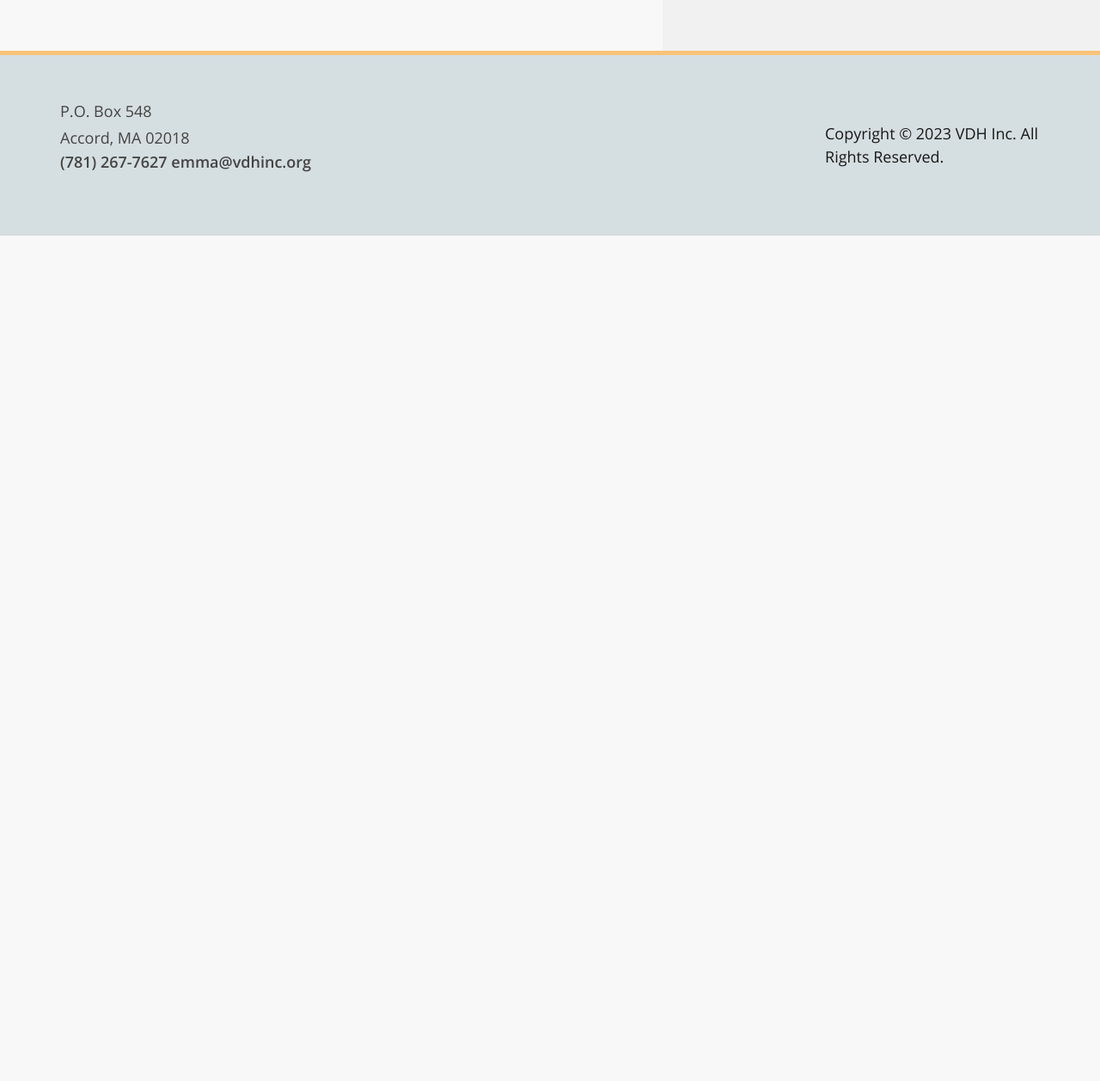
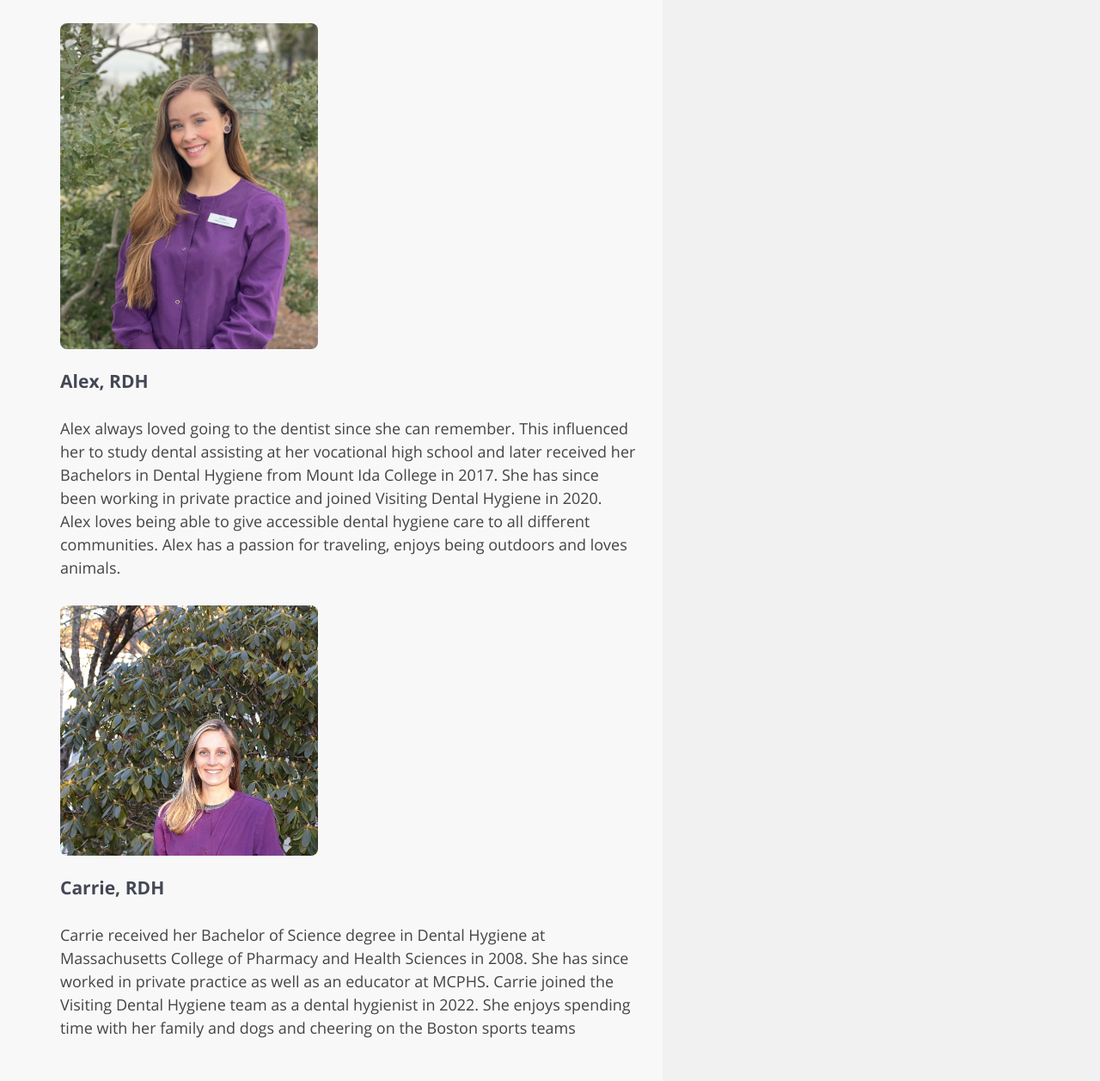
Before and after one commit to vdhdev/vdhdev.github.io, a plain HTML site: page about.html in a window 1280 px wide. Shown: the part 4455-5712 px from the top of the page at 86% size. Before the commit the page ends 4729 px from the top, so only its background shows below. Drawn offline with Linux system fonts and the light colour scheme.

Commit message:
Deploying to gh-pages from @ vdhdev/vdhdev.github.io@f9d9921f2e1ef69b1f5c3aed68d68876494b8b1b 🚀

```diff
--- a/about.html
+++ b/about.html
@@ -400,6 +400,37 @@
       </p>
     </div>
   </div>
+
+  <div class="worker">
+    <img src="/img/workers/alex.jpg" scale="0" />
+    <div class="writing">
+      <h3>Alex, RDH</h3>
+      <p>
+        Alex always loved going to the dentist since she can remember. This
+        influenced her to study dental assisting at her vocational high school
+        and later received her Bachelors in Dental Hygiene from Mount Ida
+        College in 2017. She has since been working in private practice and
+        joined Visiting Dental Hygiene in 2020. Alex loves being able to give
+        accessible dental hygiene care to all different communities. Alex has a
+        passion for traveling, enjoys being outdoors and loves animals.
+      </p>
+    </div>
+  </div>
+
+  <div class="worker">
+    <img src="/img/workers/carrie.jpg" scale="0" />
+    <div class="writing">
+      <h3>Carrie, RDH</h3>
+      <p>
+        Carrie received her Bachelor of Science degree in Dental Hygiene at
+        Massachusetts College of Pharmacy and Health Sciences in 2008. She has
+        since worked in private practice as well as an educator at MCPHS. Carrie
+        joined the Visiting Dental Hygiene team as a dental hygienist in 2022.
+        She enjoys spending time with her family and dogs and cheering on the
+        Boston sports teams
+      </p>
+    </div>
+  </div>
 </div>
 
  <div class="sidebar">
```
Also changed, not shown: img/workers/alex.jpg (added), img/workers/carrie.jpg (added).
